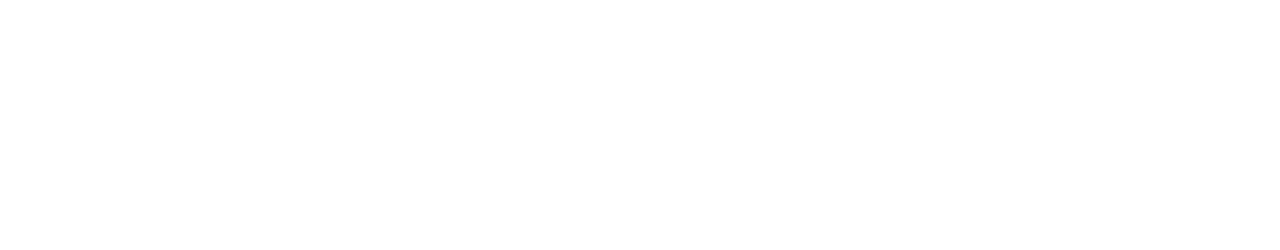
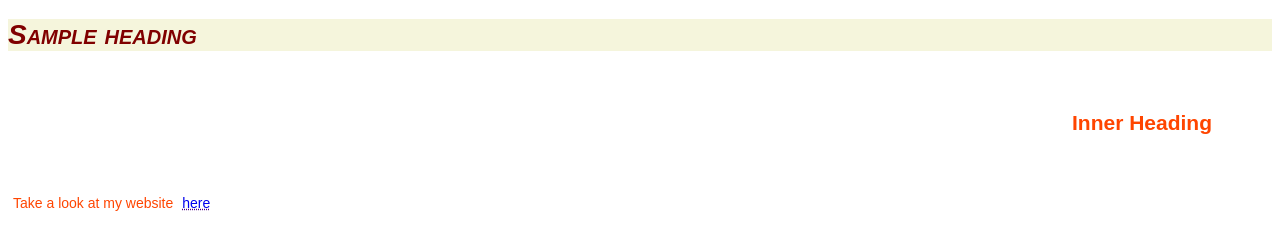
Before and after one commit to nagula-ritvika/html-css-refresher, a plain HTML site: page src/index.html in a window 1280 px wide. Drawn offline with Linux system fonts and the light colour scheme.

Commit message:
refactor

```diff
--- a/index.html
+++ b/src/index.html
@@ -6,7 +6,13 @@
     <link rel="stylesheet" href="styles.css">
 </head>
 <body>
+    <h1>Sample heading</h1>
 
+    <h2>Inner heading</h2>
+
+    <p>Take a look at my website  <a href="https://www.ritvika.com">here</a>
+
+    </p>
 
 </body>
 </html>
--- /dev/null
+++ b/src/styles.css
@@ -0,0 +1,33 @@
+body {
+    font-family: Arial, Helvetica, sans-serif;
+    font-size: 14px;
+    color: orangered;
+}
+
+h1 {
+    font-size: 2em;
+    color: maroon;
+    background-color: beige;
+    font-weight: bold;
+    font-style: italic;
+    font-variant: small-caps;
+}
+
+h2 {
+    font-size: 1.5em;
+    text-transform: capitalize;
+    text-align: right;
+    margin: 20px;
+    padding: 40px;
+}
+
+a {
+    text-decoration: underline;
+    text-decoration-color: indigo;
+    text-decoration-style: dotted;
+    padding: 5px;
+}
+
+p {
+    margin: 5px;
+}
```
Also changed, not shown: styles.css (deleted).
